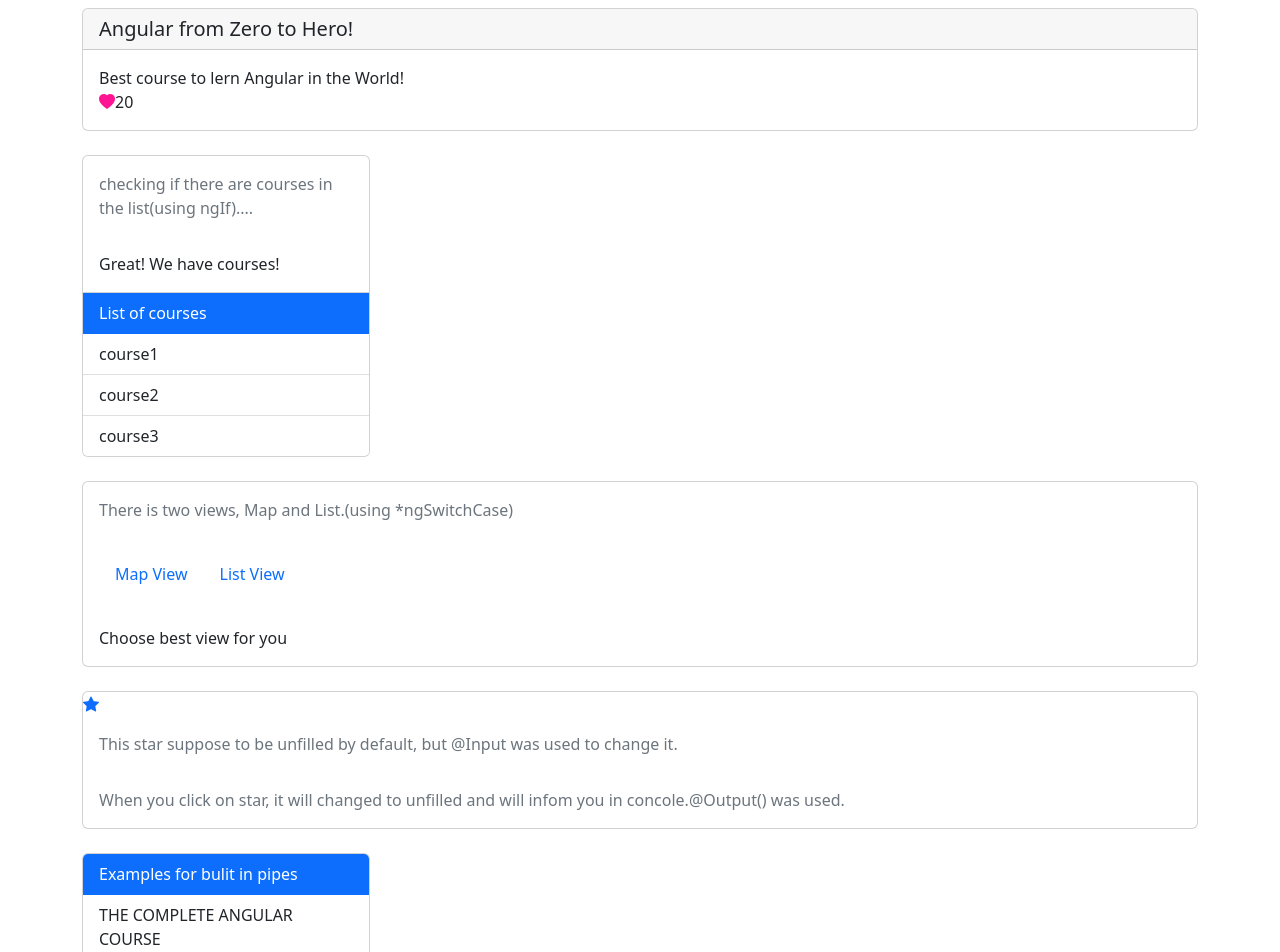
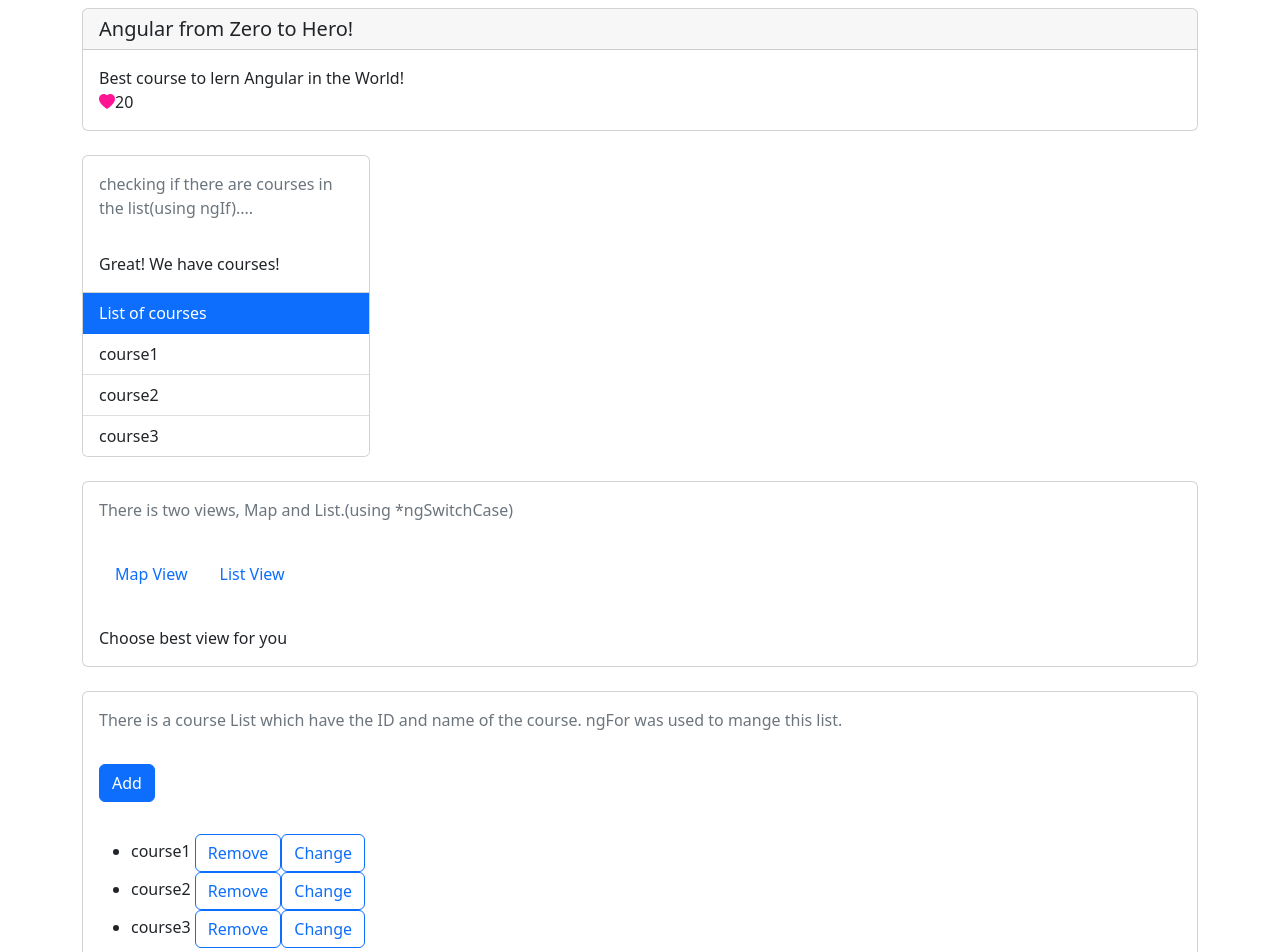
Before and after one commit to samad20/Angular-from-Zero-to-Hero, an Angular app: page / in a window 1280 px wide. Shown: the top 952 px of the page. Built offline with nearby package versions, Linux system fonts and the light colour scheme.

Commit message:
ngFor exapmles

```diff
--- a/src/app/courses/courses.component.html
+++ b/src/app/courses/courses.component.html
@@ -58,6 +58,29 @@
       <div *ngSwitchCase="'map'">Map View Content</div>
       <div *ngSwitchCase="'list'">List View Content</div>
       <div *ngSwitchDefault>Choose best view for you</div>
+    </div>
+  </div>
+  <br />
+  <div class="card">
+    <div class="card-body text-muted">
+      There is a course List which have the ID and name of the course. ngFor was
+      used to mange this list.
+    </div>
+    <div class="card-body">
+      <button class="btn btn-primary" (click)="onAdd()">Add</button>
+    </div>
+    <div class="card-body">
+      <ul>
+        <li *ngFor="let course of coursesList; trackBy: trackCource">
+          {{ course.name }}
+          <button class="btn btn-outline-primary" (click)="onRemove(course)">
+            Remove
+          </button>
+          <button class="btn btn-outline-primary" (click)="onChange(course)">
+            Change
+          </button>
+        </li>
+      </ul>
     </div>
   </div>
   <br />
--- a/src/app/courses/courses.component.ts
+++ b/src/app/courses/courses.component.ts
@@ -28,6 +28,12 @@ export class CoursesComponent {
 
     releaseDate: new Date(2016, 3, 1),
   };
+
+  coursesList = [
+    { id: 1, name: 'course1' },
+    { id: 2, name: 'course2' },
+    { id: 3, name: 'course3' },
+  ];
   onSave($event: any) {
     console.log('button was clicked', $event);
   }
@@ -37,6 +43,20 @@ export class CoursesComponent {
   onFavoriteChanged() {
     console.log('Favorite changed');
   }
+
+  onAdd() {
+    this.coursesList.push({ id: 4, name: 'course4' });
+  }
+  onRemove(course: { id: number; name: string }) {
+    let index = this.coursesList.indexOf(course);
+    this.coursesList.splice(index, 1);
+  }
+  onChange(course: { id: number; name: string }) {
+    course.name = 'Name Changed!';
+  }
+  trackCource(index: any, course: { id: number; name: string }) {
+    return course ? course.id : undefined;
+  }
   constructor(service: CoursesService) {
     this.courses = service.getCourses();
   }
```
